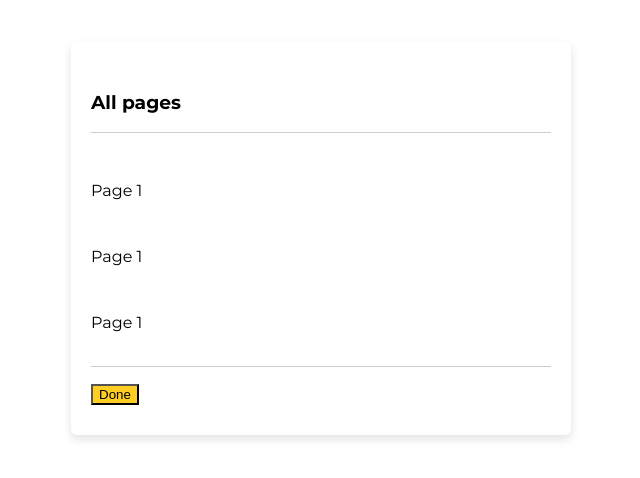
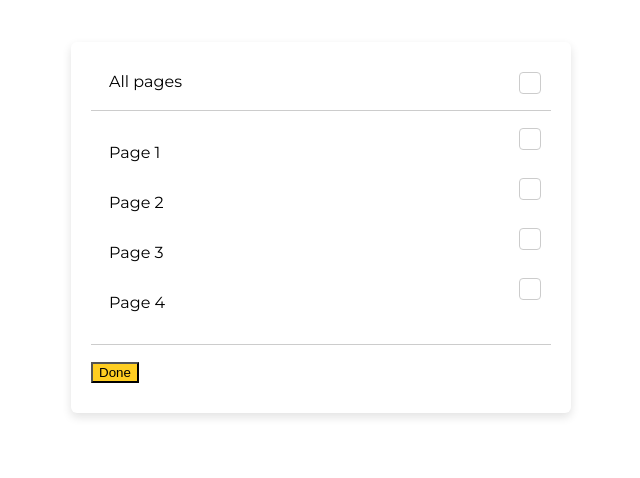
Before and after one commit to Willbeckh/Taskina-Test, a React (Vite) app: page / in a window 1280 px wide. Shown: the top 478 px of the page, without its empty margins (319-959 px from the left). Built offline with nearby package versions, Linux system fonts and the light colour scheme.

Commit message:
ft: add checkbox component

```diff
--- a/src/App.jsx
+++ b/src/App.jsx
@@ -1,23 +1,30 @@
 // import React from "react";
 import "./App.css";
 import Button from "./components/Button";
+import Checkbox from "./components/Checkbox";
 
 const App = () => {
   return (
     <div className="container">
       <div className="content">
-        <h3>All pages</h3>
-        <hr />
-        <div className="pageList">
-          <p>Page 1</p>
-          <p>Page 1</p>
-          <p>Page 1</p>
-          <p>Page 1</p>
-          <p>Page 1</p>
-          <p>Page 1</p>
+        <div>
+          <Checkbox label="All pages" />
         </div>
         <hr />
-        <Button color="#fece22" label="Done" />
+
+        <div className="pageList">
+          <div>
+            <Checkbox label="Page 1" />
+          </div>
+          <Checkbox label="Page 2" />
+          <Checkbox label="Page 3" />
+          <Checkbox label="Page 4" />
+          <Checkbox label="Page 5" />
+          <Checkbox label="Page 6" />
+        </div>
+        <hr />
+
+        <Button color="#ffce22" label="Done" />
       </div>
     </div>
   );
```
